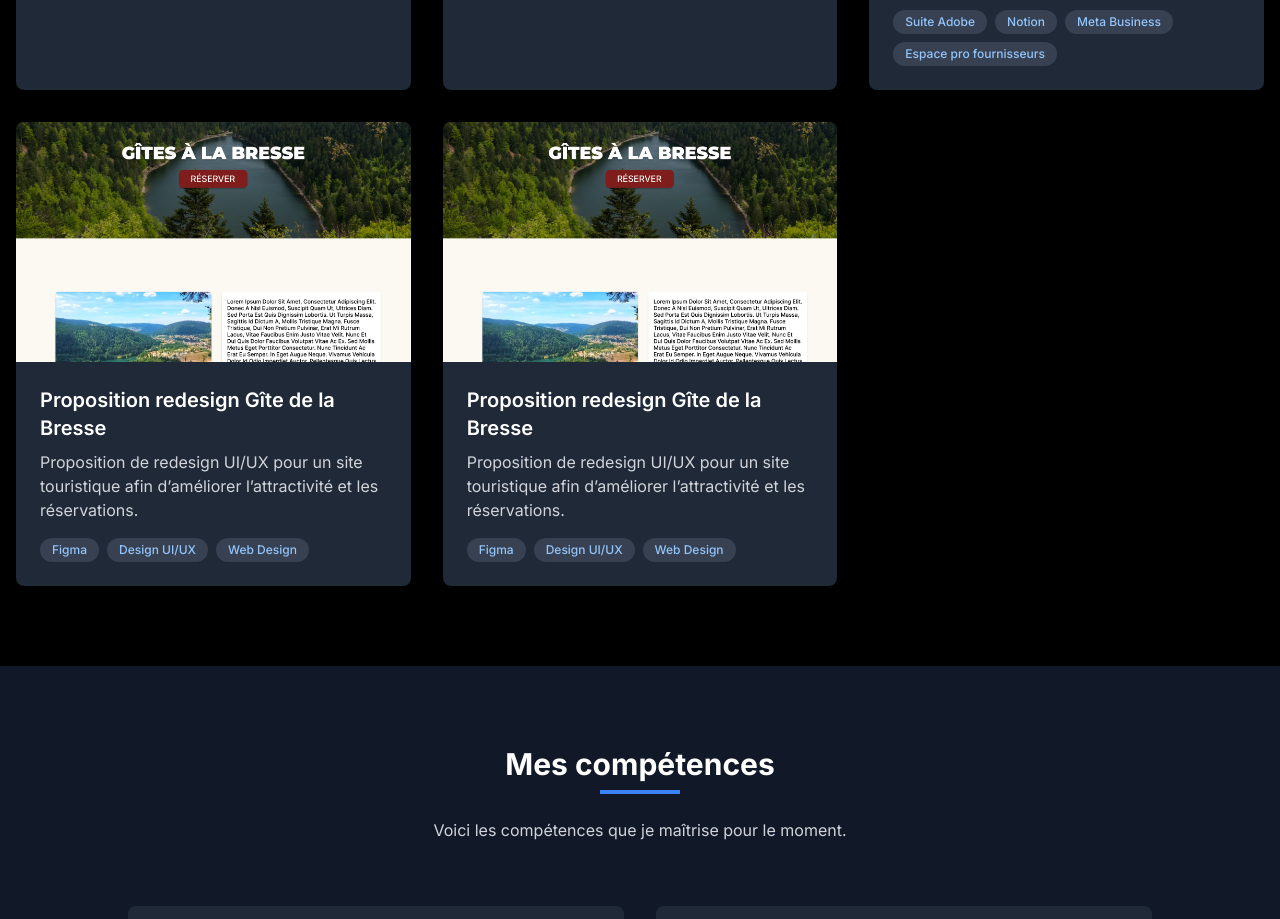
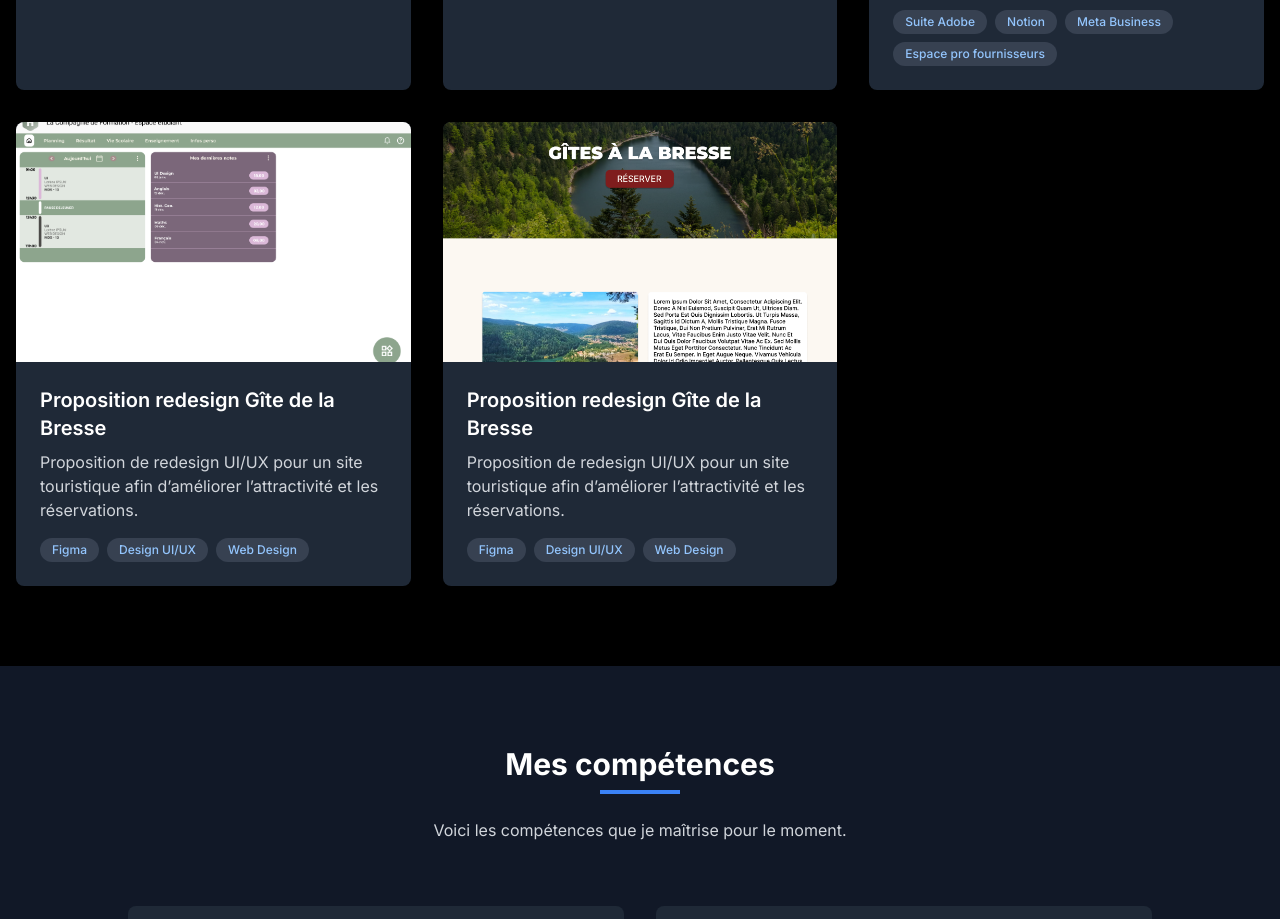
Before and after one commit to Raivals/Portfolio-V2, a React (Vite) app: page / in a window 1280 px wide. Shown: the part 2660-3579 px from the top of the page. Built offline with nearby package versions, Linux system fonts and the light colour scheme.

Commit message:
add hpp img

```diff
--- a/src/data.ts
+++ b/src/data.ts
@@ -174,7 +174,7 @@ export const projects: Project[] = [
     title: 'Proposition redesign Gîte de la Bresse',
     description: 'Proposition de redesign UI/UX pour un site touristique afin d’améliorer l’attractivité et les réservations.',
     tags: ['Figma', 'Design UI/UX', 'Web Design'],
-    imageUrl: '/assets/Bresse-1.png',
+    imageUrl: '/assets/hpp-1.png',
     details: {
       overview: 'Refonte visuelle et structurelle du site du Gîte de la Bresse avec un objectif d’amélioration de l’expérience utilisateur et de conversion.',
       challenges: 'Rendre le site plus attractif tout en facilitant l’accès à l’information.',
@@ -186,8 +186,10 @@ export const projects: Project[] = [
         'Valorisation de l’offre touristique',
       ],
       gallery: [
-        '/assets/Bresse-1.png',
-        '/assets/Bresse-2.png',
+        '/assets/hpp-1.png',
+        '/assets/hpp-2.png',
+        '/assets/hpp-3.png',
+        '/assets/hpp-4.png',
       ]
     }
   },{
```
